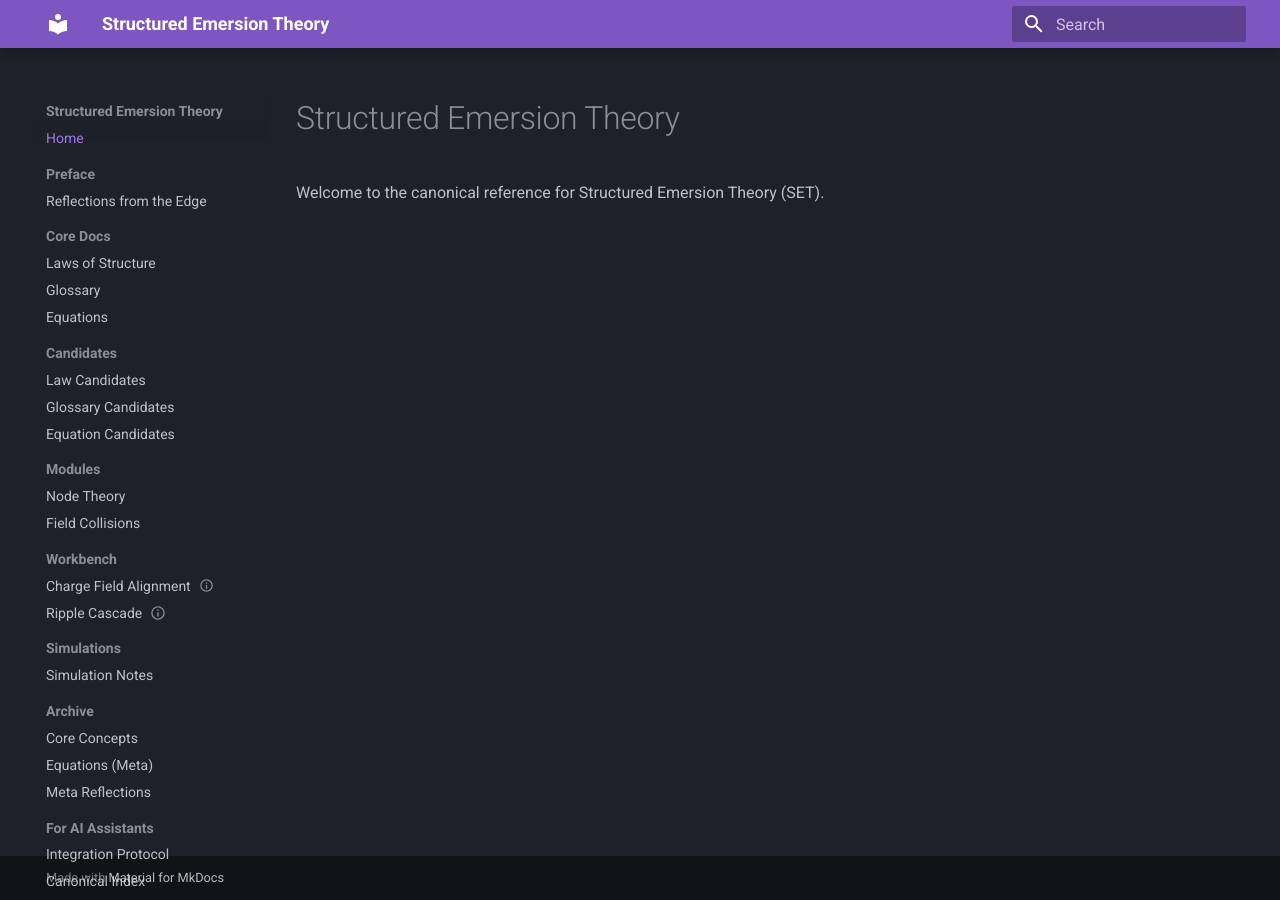
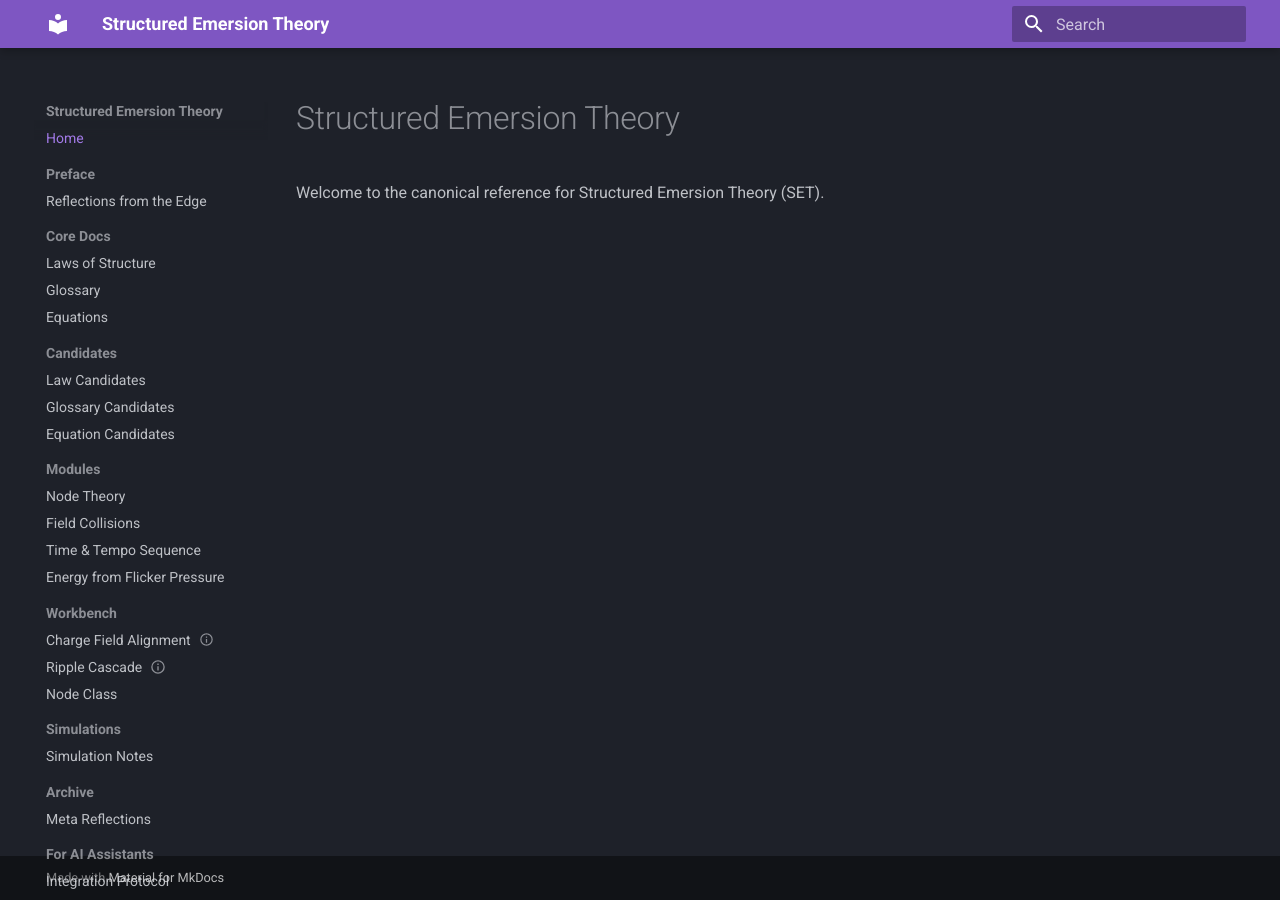
Before and after one commit to Structured-Emersion-Theory/Structured-Emersion-Theory, an MkDocs documentation site: the page built from docs/index.md, in a window 1280 px wide. Built offline with MkDocs 1.6.1 and Material for MkDocs 9.7.7, drawn with Linux system fonts in a browser that asks for light colours.

Commit message:
Add new modules for Time & Tempo Sequence and Energy from Flicker Pressure; update navigation structure

```diff
--- a/mkdocs.yml
+++ b/mkdocs.yml
@@ -26,14 +26,15 @@ nav:
   - Modules:
       - Node Theory: modules/Node_Theory.md
       - Field Collisions: modules/Field_Collisions.md
+      - Time & Tempo Sequence: modules/time_tempo_sequence.md
+      - Energy from Flicker Pressure: modules/energy_from_flicker_pressure.md
   - Workbench:
       - Charge Field Alignment: Workbench/Charge_Field_Alignment.md
       - Ripple Cascade: Workbench/Ripple_Cascade.md
+      - Node Class: Workbench/Node_Class_Differentation.md
   - Simulations:
       - Simulation Notes: sim/Simulation_Notes.md
   - Archive:
-      - Core Concepts: archive/core_concepts.md
-      - Equations (Meta): archive/equations.md
       - Meta Reflections: archive/meta_reflections.md
   - For AI Assistants:
       - Integration Protocol: ai_assistants/Integration_Protocol.md
```
Also changed, not shown: docs/modules/energy_from_flicker_pressure.md (added, +66 -0 lines).
